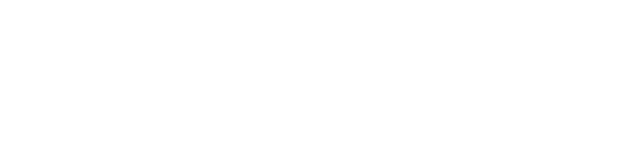
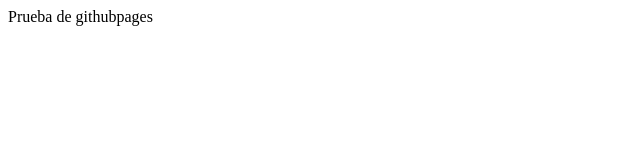
Before and after one commit to JordiGN/JordiGN.github.io, a plain HTML site: page index.html in a window 1280 px wide. Shown: the whole page, without its empty margins (0-640 px from the left). Drawn offline with Linux system fonts and the light colour scheme.

Commit message:
div de prueba

```diff
--- a/index.html
+++ b/index.html
@@ -1,3 +1,5 @@
 <html>
-
+    <body>
+        <div>Prueba de githubpages</div>
+    </body>
 </html>
```
